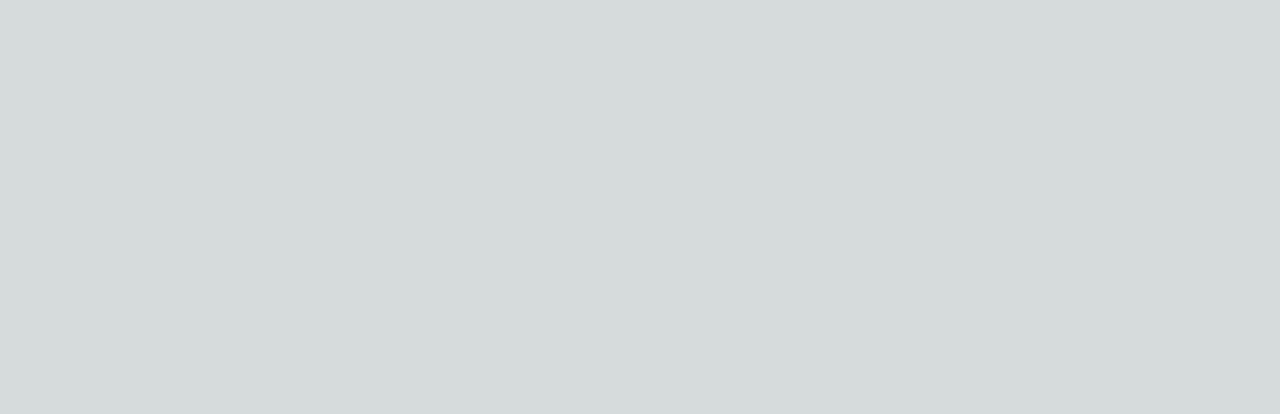
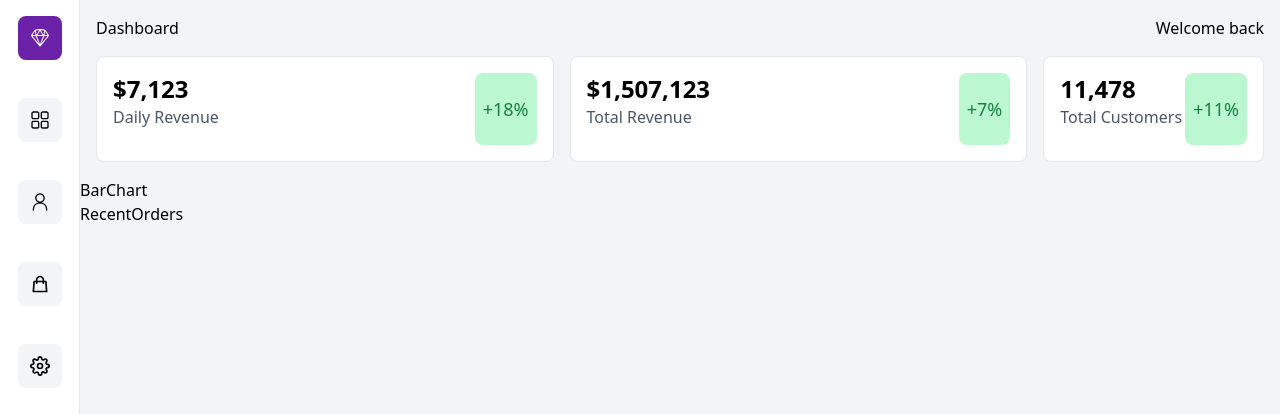
Before and after one commit to couscousbawl/nextjs-admin-dashboard, a Next.js app: page / in a window 1280 px wide. Shown: the top 414 px of the page. Built offline with nearby package versions, Linux system fonts and the light colour scheme.

Commit message:
Create the main dashboard elements

```diff
--- a/app/globals.css
+++ b/app/globals.css
@@ -18,10 +18,4 @@
 
 body {
   color: rgb(var(--foreground-rgb));
-  background: linear-gradient(
-      to bottom,
-      transparent,
-      rgb(var(--background-end-rgb))
-    )
-    rgb(var(--background-start-rgb));
 }
--- a/app/layout.tsx
+++ b/app/layout.tsx
@@ -1,11 +1,9 @@
 import type { Metadata } from 'next'
-import { Inter } from 'next/font/google'
 import './globals.css'
-
-const inter = Inter({ subsets: ['latin'] })
+import Sidebar from '../components/Sidebar';
 
 export const metadata: Metadata = {
-  title: 'Create Next App',
+  title: 'Next Admin Dash',
   description: 'Generated by create next app',
 }
 
@@ -16,7 +14,9 @@ export default function RootLayout({
 }) {
   return (
     <html lang="en">
-      <body className={inter.className}>{children}</body>
+      <body>
+        <Sidebar>{children}</Sidebar>
+      </body>
     </html>
   )
 }
--- a/app/page.tsx
+++ b/app/page.tsx
@@ -1,7 +1,17 @@
-import Image from 'next/image'
+import Header from '../components/Header';
+import TopCards from '../components/TopCards';
+import BarChart from '../components/BarChart';
+import RecentOrders from '../components/RecentOrders';
 
 export default function Home() {
   return (
-    <main></main>
+    <main className='bg-gray-100 min-h-screen'>
+      <Header />
+      <TopCards />
+      <div>
+        <BarChart />
+        <RecentOrders />
+      </div>
+    </main>
   )
 }
--- /dev/null
+++ b/components/BarChart.jsx
@@ -0,0 +1,9 @@
+import React from 'react'
+
+const BarChart = () => {
+  return (
+    <div>BarChart</div>
+  )
+}
+
+export default BarChart
--- /dev/null
+++ b/components/Header.jsx
@@ -0,0 +1,12 @@
+import React from 'react'
+
+const Header = () => {
+  return (
+    <div className='flex justify-between px-4 pt-4'>
+        <h2>Dashboard</h2>
+        <h2>Welcome back</h2>
+    </div>
+  )
+}
+
+export default Header
--- /dev/null
+++ b/components/RecentOrders.jsx
@@ -0,0 +1,9 @@
+import React from 'react'
+
+const RecentOrders = () => {
+  return (
+    <div>RecentOrders</div>
+  )
+}
+
+export default RecentOrders
--- /dev/null
+++ b/components/Sidebar.jsx
@@ -0,0 +1,45 @@
+import Link from 'next/link'
+import React from 'react'
+import { RxSketchLogo, RxDashboard, RxPerson } from 'react-icons/rx'
+import { FiSettings } from 'react-icons/fi'
+import { HiOutlineShoppingBag } from 'react-icons/hi'
+
+const Sidebar = ({children}) => {
+  return (
+    <div className='flex'>
+        <div className='fixed w-20 h-screen p-4 bg-white border-r-[1px] flex flex-col justify-between'>
+            <div className='flex flex-col items-center'>
+                <Link href='/'>
+                    <div className='bg-purple-800 text-white p-3 rounded-lg inline-block'>
+                        <RxSketchLogo size={20}/>
+                    </div>
+                </Link>
+                <span className='border-b-[1] border-gray-200 w-full p-2'></span>
+                <Link href='/'>
+                    <div className='bg-gray-100 hover:bg-gray-200 cursor-pointer my-4 p-3 rounded-lg inline-block'>
+                        <RxDashboard size={20}/>
+                    </div>
+                </Link>
+                <Link href='/customers'>
+                    <div className='bg-gray-100 hover:bg-gray-200 cursor-pointer my-4 p-3 rounded-lg inline-block'>
+                        <RxPerson size={20}/>
+                    </div>
+                </Link>
+                <Link href='/orders'>
+                    <div className='bg-gray-100 hover:bg-gray-200 cursor-pointer my-4 p-3 rounded-lg inline-block'>
+                        <HiOutlineShoppingBag size={20}/>
+                    </div>
+                </Link>
+                <Link href='/'>
+                    <div className='bg-gray-100 hover:bg-gray-200 cursor-pointer my-4 p-3 rounded-lg inline-block'>
+                        <FiSettings size={20}/>
+                    </div>
+                </Link>
+            </div>
+        </div>
+        <main className='ml-20 w-full'>{children}</main>
+    </div>
+  )
+}
+
+export default Sidebar
--- /dev/null
+++ b/components/TopCards.jsx
@@ -0,0 +1,37 @@
+import React from 'react'
+
+const TopCards = () => {
+  return (
+    <div className='grid lg:grid-cols-5 gap-4 p-4'>
+        <div className='lg:col-span-2 col-span-1 bg-white flex justify-between w-full border p-4 rounded-lg'>
+            <div className='flex flex-col w-full pb-4'>
+                <p className='text-2xl font-bold'>$7,123</p>
+                <p className='text-gray-600'>Daily Revenue</p>
+            </div>
+            <p className='bg-green-200 flex justify-center items-center p-2 rounded-lg'>
+                <span className='text-green-700 text-lg'>+18%</span>
+            </p>
+        </div>
+        <div className='lg:col-span-2 col-span-1 bg-white flex justify-between w-full border p-4 rounded-lg'>
+            <div className='flex flex-col w-full pb-4'>
+                <p className='text-2xl font-bold'>$1,507,123</p>
+                <p className='text-gray-600'>Total Revenue</p>
+            </div>
+            <p className='bg-green-200 flex justify-center items-center p-2 rounded-lg'>
+                <span className='text-green-700 text-lg'>+7%</span>
+            </p>
+        </div>
+        <div className='bg-white flex justify-between w-full border p-4 rounded-lg'>
+            <div className='flex flex-col w-full pb-4'>
+                <p className='text-2xl font-bold'>11,478</p>
+                <p className='text-gray-600'>Total Customers</p>
+            </div>
+            <p className='bg-green-200 flex justify-center items-center p-2 rounded-lg'>
+                <span className='text-green-700 text-lg'>+11%</span>
+            </p>
+        </div>
+    </div>
+  )
+}
+
+export default TopCards
--- a/package.json
+++ b/package.json
@@ -11,7 +11,8 @@
   "dependencies": {
     "next": "14.0.1",
     "react": "^18",
-    "react-dom": "^18"
+    "react-dom": "^18",
+    "react-icons": "^4.11.0"
   },
   "devDependencies": {
     "@types/node": "^20",
```
Also changed, not shown: 1 other file (tests, documents, lock files or other folders).
